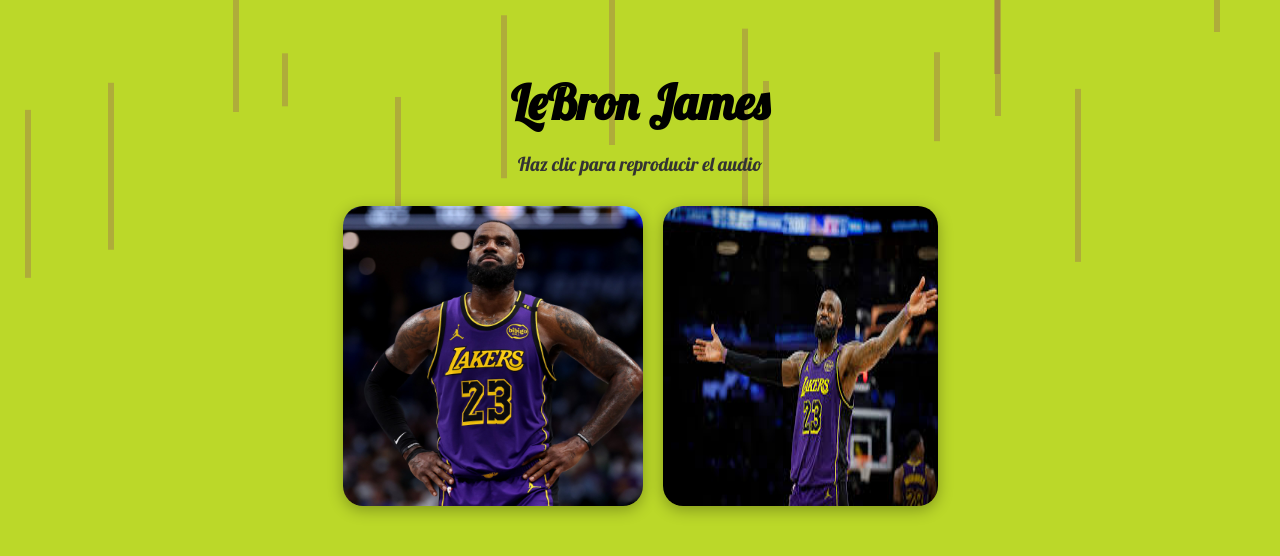
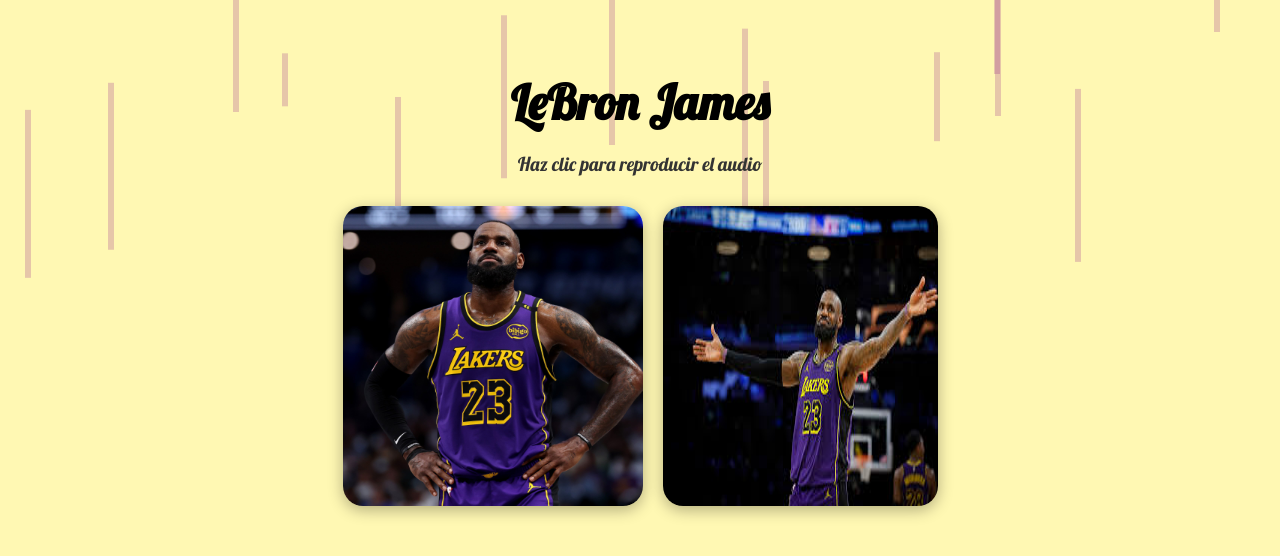
Before and after one commit to Facumey/lebron-page, a plain HTML site: page index.html in a window 1280 px wide. Drawn offline with Linux system fonts and the light colour scheme.

Commit message:
Update index.html

```diff
--- a/index.html
+++ b/index.html
@@ -7,7 +7,7 @@
   <link href="https://fonts.googleapis.com/css2?family=Lobster&display=swap" rel="stylesheet">
   <style>
     body {
-      background-color:#bbd829;
+      background-color:#fff8b3;
       font-family: 'Lobster', cursive;
       display: flex;
       flex-direction: column;
```
